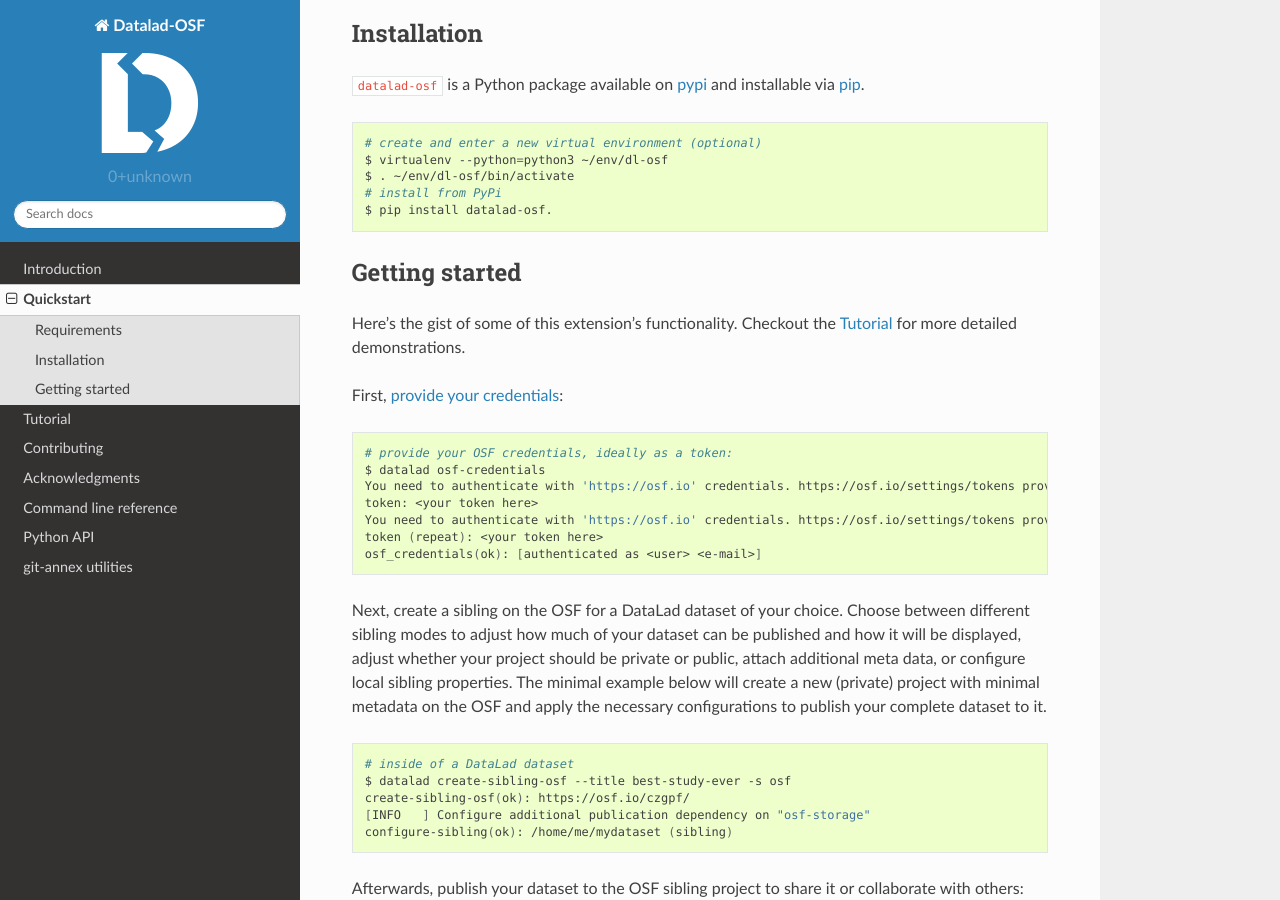
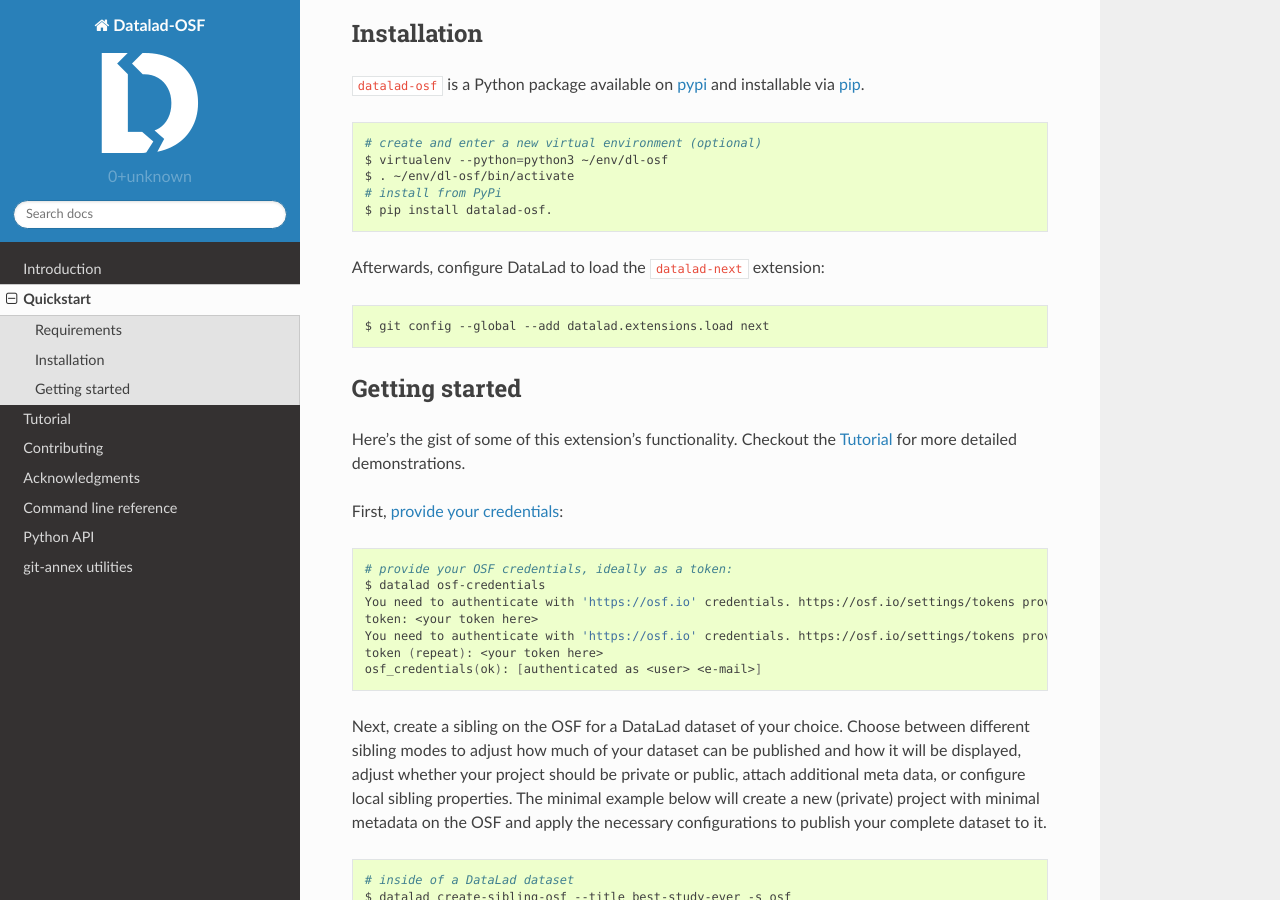
Before and after one commit to datalad/datalad-osf, a Sphinx documentation site: the page built from docs/source/settingup.rst, in a window 1280 px wide and 900 px high, scrolled down 572 px. Built offline with Sphinx 7.4.7 and the Read the Docs theme 2.0.0, drawn with Linux system fonts in a browser that asks for light colours; pages that are not in the unit, such as notebooks, are missing from menus.

Commit message:
docs: mention dl-next and its configuration as deps

```diff
--- a/docs/source/settingup.rst
+++ b/docs/source/settingup.rst
@@ -32,6 +32,14 @@ Installation
    $ . ~/env/dl-osf/bin/activate
    # install from PyPi
    $ pip install datalad-osf.
+
+Afterwards, configure DataLad to load the ``datalad-next`` extension:
+
+.. code-block:: bash
+
+   $ git config --global --add datalad.extensions.load next
+
+
 
 Getting started
 ^^^^^^^^^^^^^^^
```
Also changed, not shown: README.md (+7 -1 lines).
